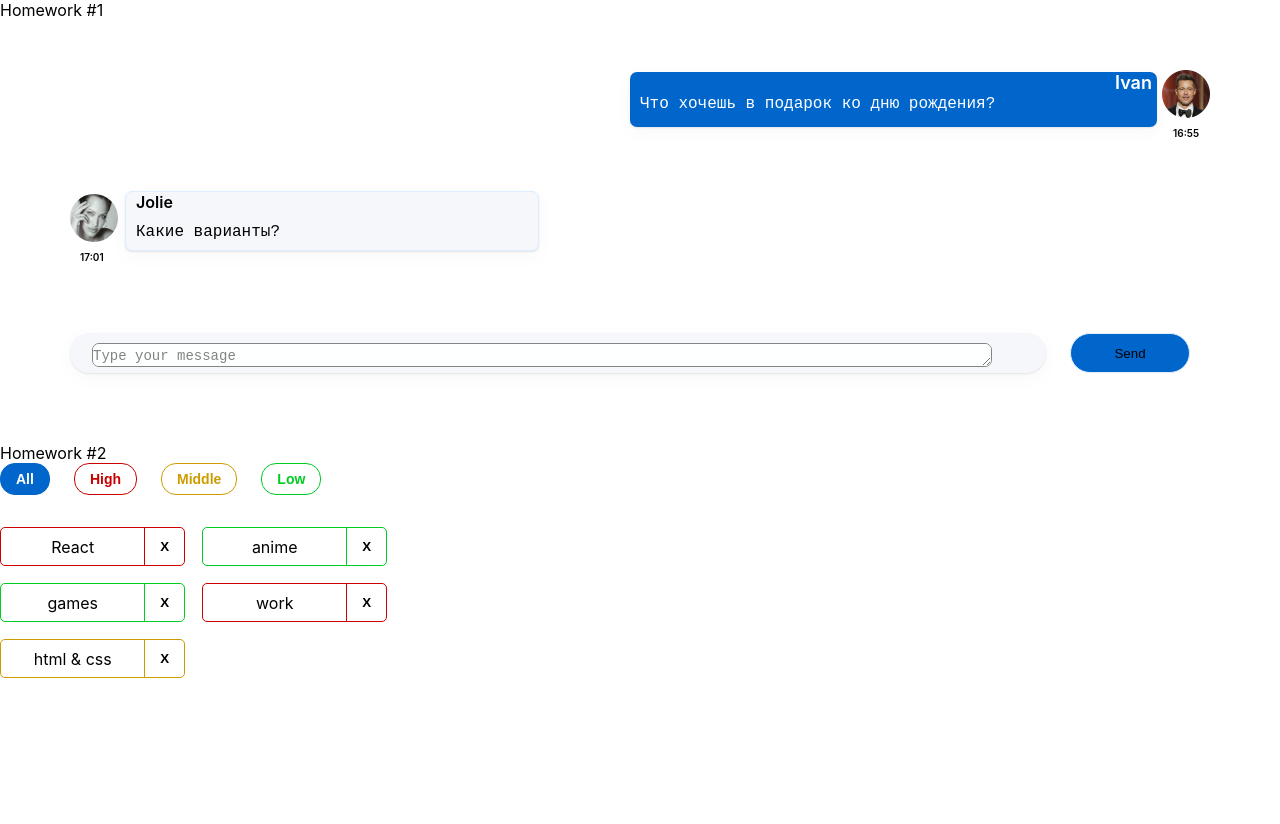
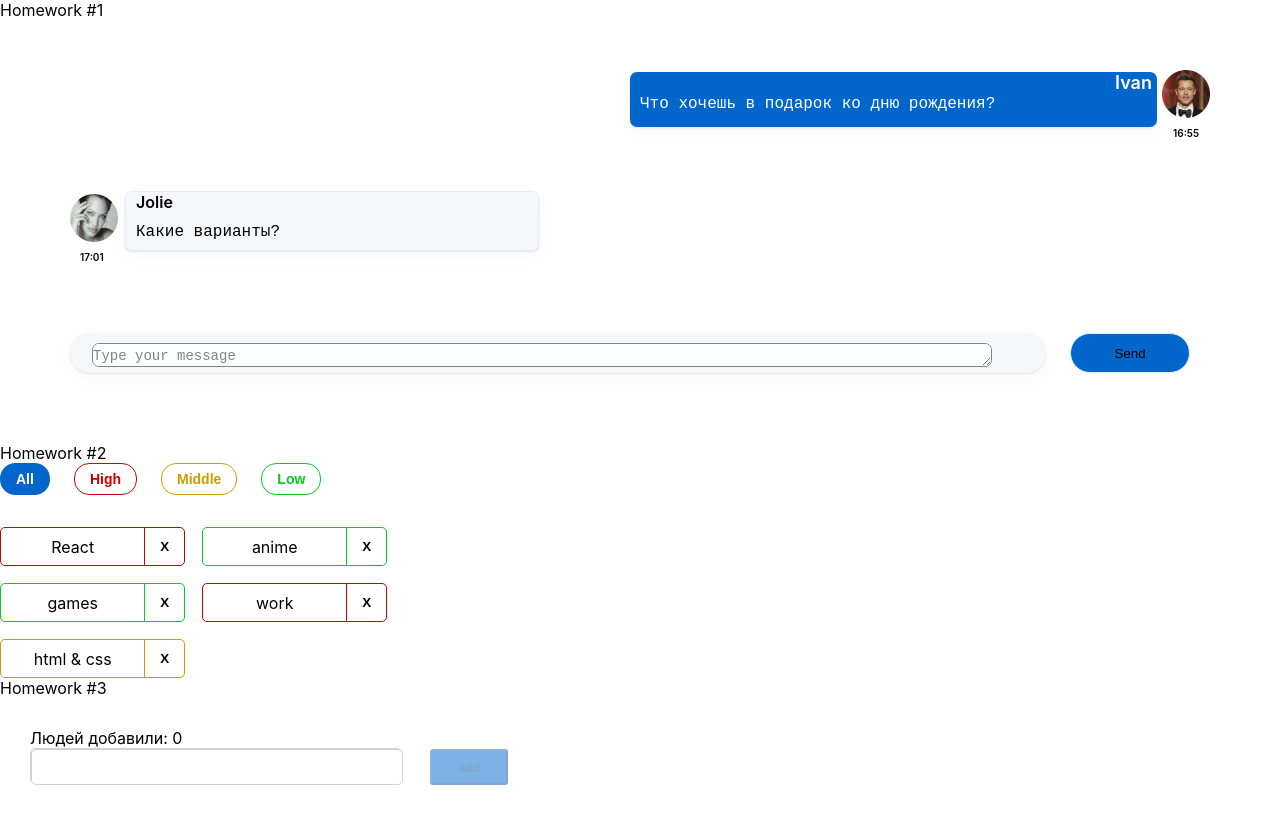
Before and after one commit to Sergey-BY6/Dz, a React (Create React App) app: page /#/ in a window 1280 px wide. Shown: the top 824 px of the page. Before the commit the page ends 800 px from the top, so only its background shows below. Built offline with nearby package versions, Linux system fonts and the light colour scheme.

Commit message:
Add hw03 homeworks.

```diff
--- a/src/s1-main/App.tsx
+++ b/src/s1-main/App.tsx
@@ -2,6 +2,7 @@ import React from 'react'
 import s from './App.module.css'
 import HW1 from '../s2-homeworks/hw01/HW1'
 import HW2 from '../s2-homeworks/hw02/HW2';
+import HW3 from '../s2-homeworks/hw03/HW3';
 
 function App() {
     return (
@@ -9,7 +10,7 @@ function App() {
             <HW1/>
             {/*раскомментировать по ходу выполнения*/}
             <HW2/>
-            {/*<HW3/>*/}
+            <HW3/>
             {/*<HW4/>*/}
 
             {/*при выполнении дз 5 и более - закомментировать здесь дз 1-4, так как они есть внутри дз 5*/}
--- a/src/s2-homeworks/hw03/Greeting.module.css
+++ b/src/s2-homeworks/hw03/Greeting.module.css
@@ -1,35 +1,154 @@
 .greetingForm {
+    position: relative;
+    margin: 30px 0 0 30px;
+    height: 500px;
 }
 
 .inputAndButtonContainer {
+
+    width: 372px;
+    height: 36px;
+    border-radius: 5px;
+    border: 1px solid #D1D1D1;
+
 }
 
 .error {
+    /*width: 165px;*/
+    /*height: 17px;*/
+    /*top: 267px;*/
+    /*left: 70px;*/
+    color: red;
+
 }
 
 .input {
+    /*box-sizing: border-box;*/
+
+    /*position: absolute;*/
+    /*left: 0%;*/
+    /*right: 0%;*/
+    /*top: 0%;*/
+    /*bottom: 0%;*/
+
+
+    width: 372px;
+    height: 36px;
+    border-radius: 5px;
+    border: 1px solid #D1D1D1;
+
 }
 
 .input:focus {
+    /*width: 372px;*/
+    /*height: 36px;*/
+    /*border-radius: 5px;*/
+    /*border: 1px solid red;*/
+
+    font-style: normal;
+    font-weight: 400;
+    font-size: 14px;
+    line-height: 17px;
 }
 
+
 .errorInput {
+    width: 372px;
+    height: 36px;
+    border-radius: 5px;
+    border: 1px solid red;
+
+    font-style: normal;
+    font-weight: 400;
+    font-size: 14px;
+    line-height: 17px;
 }
 
 .button {
+    /*display: flex;*/
+    /*flex-direction: row;*/
+    /*justify-content: center;*/
+    /*align-items: center;*/
+    padding: 5px 24px;
+    gap: 10px;
+
+    position: absolute;
+    width: 78px;
+    height: 36px;
+    left: 400px;
+    top: 21px;
+
+    /* Primary/100 */
+
+    background: #0066CC;
+    border-radius: 3px;
 }
 
 .button:focus {
+    /*display: flex;*/
+    /*flex-direction: row;*/
+    /*justify-content: center;*/
+    /*align-items: center;*/
+    padding: 5px 24px;
+    gap: 10px;
+
+    position: absolute;
+    width: 78px;
+    height: 36px;
+    left: 400px;
+    top: 21px;
+
+    /* Primary/100 */
+
+    background: #0066CC;
+    border-radius: 3px;
 }
 
 .button:active {
+   /*display: flex;*/
+   /* flex-direction: row;*/
+   /* justify-content: center;*/
+   /* align-items: center;*/
+    padding: 5px 24px;
+    gap: 10px;
+
+    position: absolute;
+    width: 78px;
+    height: 36px;
+    left: 400px;
+    top: 21px;
+
+    /* Primary/100 */
+
+    background: #0066CC;
+    border-radius: 3px;
 }
 
 .button:disabled {
+    /*display: flex;*/
+    /*flex-direction: row;*/
+    /*justify-content: center;*/
+    /*align-items: center;*/
+    padding: 5px 24px;
+    gap: 10px;
+
+    position: absolute;
+    width: 78px;
+    height: 36px;
+    left: 400px;
+    top: 21px;
+
+    /* Primary/100 */
+
+    background: #0066CC;
+    opacity: 0.5;
+    border-radius: 3px;
 }
 
 .text {
+
 }
 
 .greeting {
+
 }
--- a/src/s2-homeworks/hw03/Greeting.tsx
+++ b/src/s2-homeworks/hw03/Greeting.tsx
@@ -1,15 +1,15 @@
-import React, {ChangeEvent, KeyboardEvent} from 'react'
+import React, {ChangeEvent} from 'react'
 import s from './Greeting.module.css'
 
 type GreetingPropsType = {
-    name: any // need to fix any
-    setNameCallback: any // need to fix any
-    addUser: any // need to fix any
-    onBlur: any // need to fix any
-    onEnter: any // need to fix any
-    error: any // need to fix any
-    totalUsers: any // need to fix any
-    lastUserName?: any // need to fix any
+    name: string // need to fix any
+    setNameCallback: (e: ChangeEvent<HTMLInputElement>) => void// need to fix any
+    addUser: () => void // need to fix any
+    onBlur: () => void // need to fix any
+    onEnter: (e: any) => void // need to fix any
+    error: string // need to fix any
+    totalUsers: number // need to fix any
+    lastUserName?: string // need to fix any
 }
 
 // презентационная компонента (для верстальщика)
@@ -25,7 +25,7 @@ const Greeting: React.FC<GreetingPropsType> = (
         lastUserName,
     } // деструктуризация пропсов
 ) => {
-    const inputClass = s.errorInput // need to fix with (?:)
+    const inputClass = error ? s.errorInput : s.input// need to fix with (?:)
 
     return (
         <div id={'hw3-form'} className={s.greetingForm}>
--- a/src/s2-homeworks/hw03/GreetingContainer.tsx
+++ b/src/s2-homeworks/hw03/GreetingContainer.tsx
@@ -1,20 +1,41 @@
-import React, { ChangeEvent, KeyboardEvent, useState } from 'react'
+import React, {ChangeEvent, useState} from 'react'
 import Greeting from './Greeting'
 import { UserType } from './HW3'
 
+
 type GreetingContainerPropsType = {
-    users: any // need to fix any
-    addUserCallback: any // need to fix any
+    users: UserType[] // need to fix any
+    addUserCallback: (value: UserType[]) => void // need to fix any
 }
 
 export const pureAddUser = (name: any, setError: any, setName: any, addUserCallback: any) => {
     // если имя пустое - показать ошибку, иначе - добавить юзера и очистить инпут
+    if (name === "" || typeof(name) === "number" || name.trim().length === 0) {
+        setError ("Ошибка! Введите имя!")
+
+    }
+    else {
+        addUserCallback(name)
+        setName("")
+
+    }
 }
 
 export const pureOnBlur = (name: any, setError: any) => { // если имя пустое - показать ошибку
+    if (name === "" || typeof(name) === "number" || name.trim().length === 0) {
+        setError("Ошибка! Введите имя!")
+    }
+    // else {
+    //     return name
+    // }
+
 }
 
 export const pureOnEnter = (e: any, addUser: any) => { // если нажата кнопка Enter - добавить
+    if (e.key === "Enter") {
+        addUser("Кто то")
+    }
+    // console.log(e.charCode)
 }
 
 // более простой и понятный для новичков
@@ -26,12 +47,12 @@ const GreetingContainer: React.FC<GreetingContainerPropsType> = ({
     addUserCallback,
 }) => {
     // деструктуризация пропсов
-    const [name, setName] = useState<any>('') // need to fix any
-    const [error, setError] = useState<any>('') // need to fix any
+    const [name, setName] = useState<string>('') // need to fix any
+    const [error, setError] = useState<string>('') // need to fix any
 
-    const setNameCallback = (e: any) => { // need to fix any
-        setName('some name') // need to fix
-
+    const setNameCallback = (e: ChangeEvent<HTMLInputElement>) => { // need to fix any
+        setName(e.currentTarget.value) // need to fix
+        console.log(e.currentTarget.value)
         error && setError('')
     }
     const addUser = () => {
@@ -46,9 +67,9 @@ const GreetingContainer: React.FC<GreetingContainerPropsType> = ({
         pureOnEnter(e, addUser)
     }
 
-    const totalUsers = 0 // need to fix
-    const lastUserName = 'some name' // need to fix
-
+    const totalUsers = users.length // need to fix
+    const lastUserName =  users.length === 0 ? "" : users[users.length - 1].name// need to fix
+    // console.log(users[users.length - 1].name)
     return (
         <Greeting
             name={name}
--- a/src/s2-homeworks/hw03/HW3.tsx
+++ b/src/s2-homeworks/hw03/HW3.tsx
@@ -19,23 +19,25 @@ import GreetingContainer from './GreetingContainer'
 
 // types
 export type UserType = {
-    _id: any // need to fix any
-    name: any // need to fix any
+    _id: number // need to fix any
+    name: string // need to fix any
 }
 
-export const pureAddUserCallback = (name: any, setUsers: any, users: any) => { // need to fix any
-    const user = { // need to fix
+export const pureAddUserCallback = (name: string, setUsers: (value: UserType[]) => void, users: UserType[]) => { // need to fix any
+    const user:UserType = { // need to fix
+        _id: 15,
+        name: name
     }
     setUsers([...users, user])
+
 }
 
 const HW3 = () => {
-    const [users, setUsers] = useState<any>([]) // need to fix any
-
+    const [users, setUsers] = useState<UserType[]>([]) // need to fix any
     const addUserCallback = (name: any) => { // need to fix any
         pureAddUserCallback(name, setUsers, users)
     }
-
+    console.log(users)
     return (
         <div id={'hw3'}>
             <div className={s2.hwTitle}>Homework #3</div>
```
